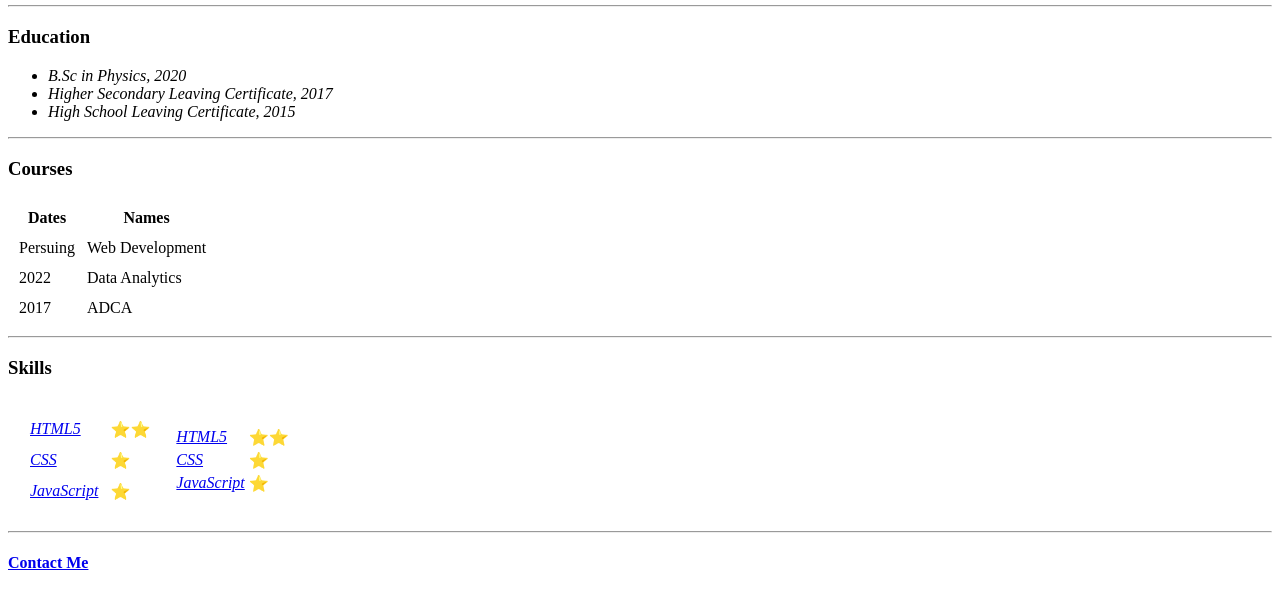
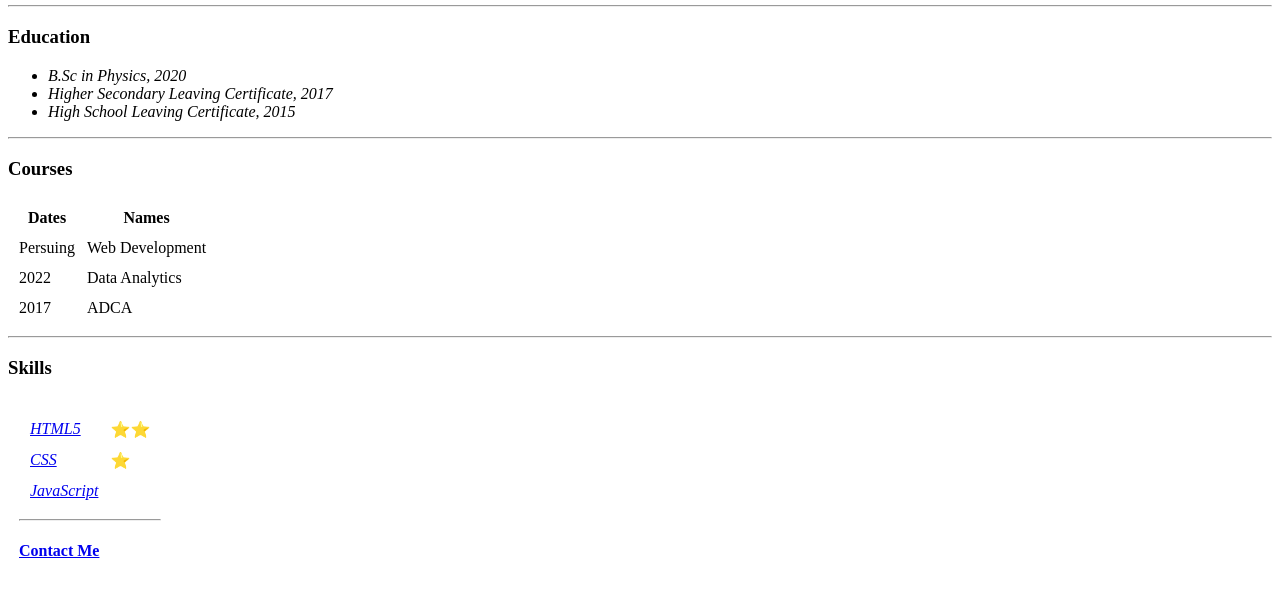
Before and after one commit to Daya1407/CV, a plain HTML site: page index.html in a window 1280 px wide. Shown: the part 183-792 px from the top of the page. Drawn offline with Linux system fonts and the light colour scheme.

Commit message:
Update index.html

```diff
--- a/index.html
+++ b/index.html
@@ -68,29 +68,8 @@
         <tr>
           <td><em><a href="https://en.wikipedia.org/wiki/JavaScript">JavaScript</a></em>
     </td>
-          <td>⭐</td>
-        </tr>
-      </table cellspacing="10">
-    </td>
-    <td>
-      <table>
-        <tr>
-          <td><em><a href="https://en.wikipedia.org/wiki/HTML">HTML5</a></em>
-    </td>
-          <td>⭐⭐</td>
-      </tr>
-        <tr>
-          <td><em><a href="https://en.wikipedia.org/wiki/CSS">CSS</a></em>
-    </td>
-          <td>⭐</td>
-        </tr>
-        <tr>
-          <td><em><a href="https://en.wikipedia.org/wiki/JavaScript">JavaScript</a></em>
-    </td>
-          <td>⭐</td>
-        </tr>
-      </table>
-    </td>
+
+
   </tr>
 </table>
 <hr>
```
